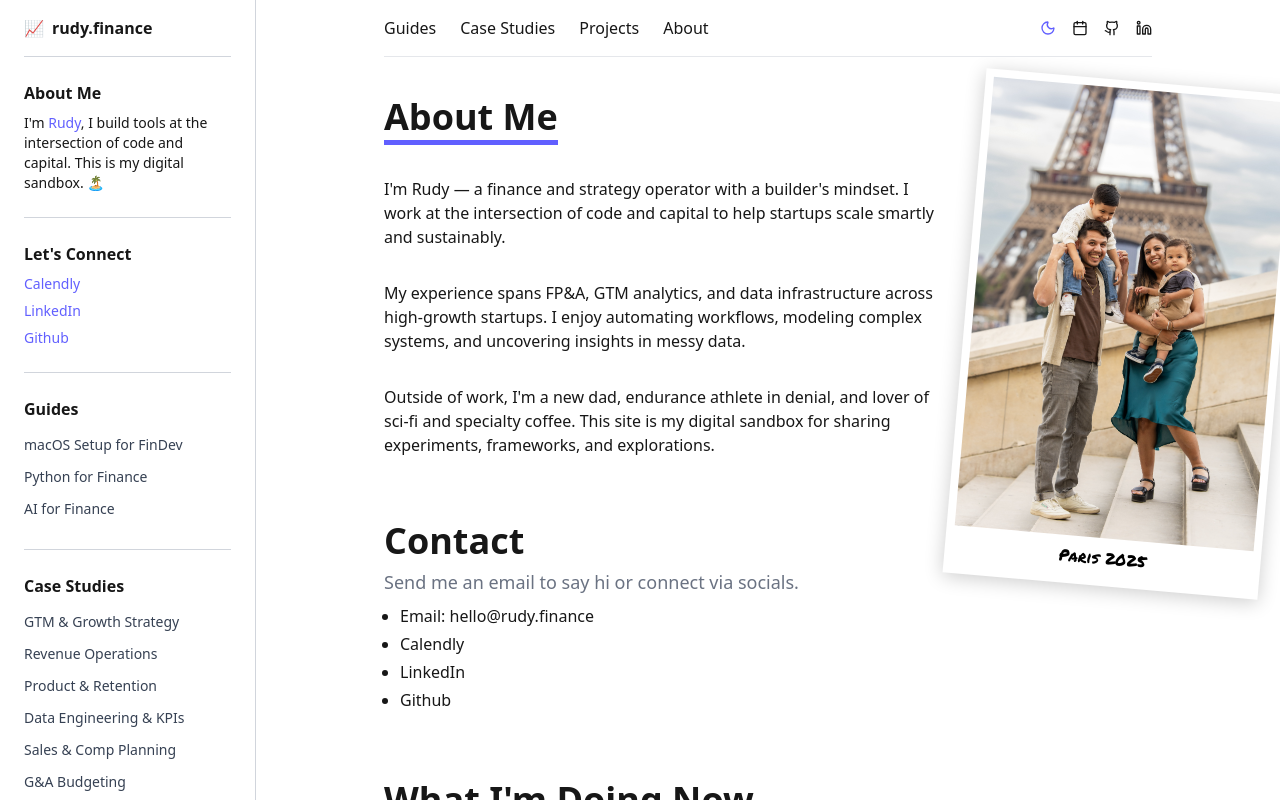
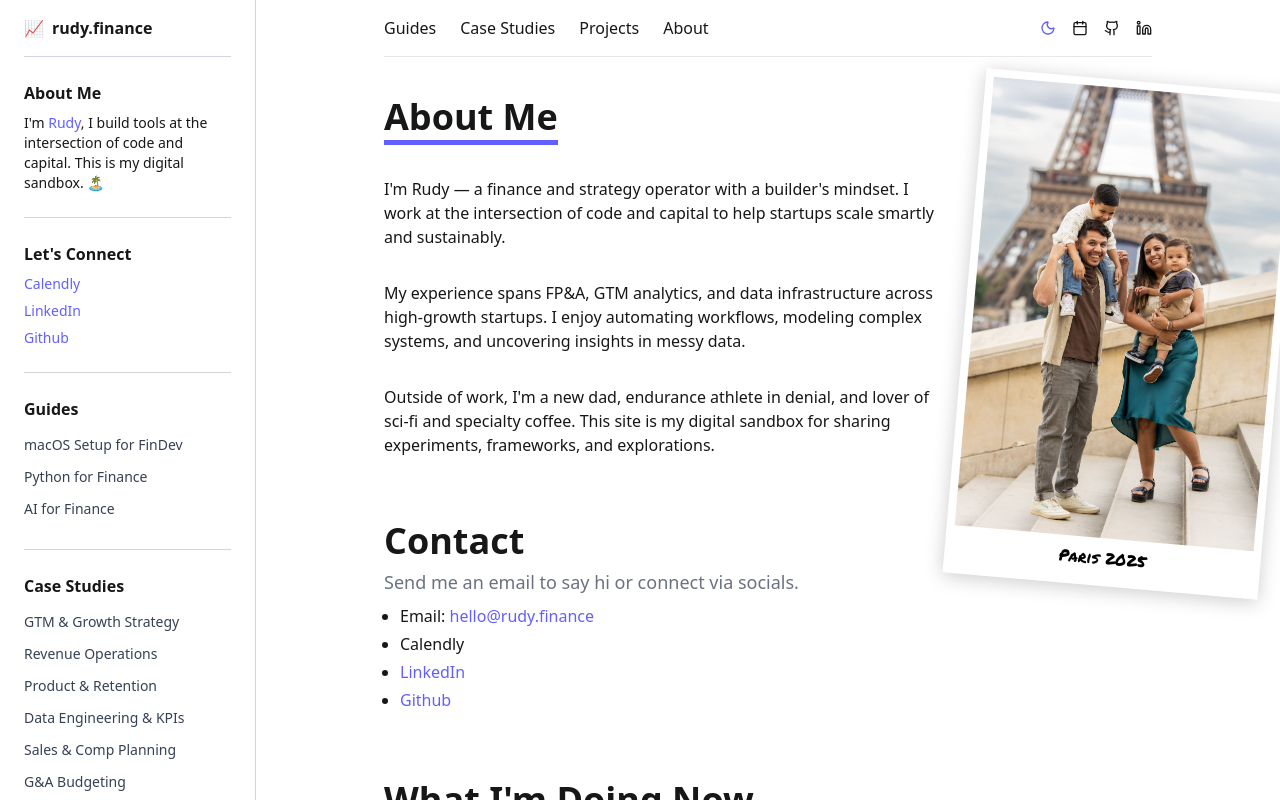
Before and after one commit to rudymdc/rudy-dot-finance, a Next.js app: page /me in a window 1280 px wide. Built offline with nearby package versions, Linux system fonts and the light colour scheme.

Commit message:
update links v2

```diff
--- a/app/me/page.js
+++ b/app/me/page.js
@@ -1,5 +1,6 @@
 import { Permanent_Marker } from "next/font/google"
 import Image from "next/image";
+import Link from "next/link";
 
 const permanentMarker = Permanent_Marker({
   weight: "400",
@@ -46,10 +47,10 @@ export default function MePage() {
           </p>
 
           <ul className="list-disc pl-4">
-            <li>Email: hello@rudy.finance</li>
+            <li>Email: <Link href="mailto:hello@rudy.financ" target="_blank" className="text-indigo-500 dark:text-indigo-400">hello@rudy.finance</Link></li>
             <li>Calendly</li>
-            <li>LinkedIn</li>
-            <li>Github</li>
+            <li><Link href="https://www.linkedin.com/in/rudy-martin-del-campo/" target="_blank" className="text-indigo-500 dark:text-indigo-400">LinkedIn</Link></li>
+            <li><Link href="https://github.com/rudymdc" target="_blank" className="text-indigo-500 dark:text-indigo-400">Github</Link></li>
           </ul>
         </div>
 
@@ -60,11 +61,11 @@ export default function MePage() {
           </p>
 
           <ul className="list-disc pl-4">
-            <li>Reading Poor Charlie&apos;s Almanac</li>
-            <li>Playing Legend of Zelda</li>
-            <li>Exploring HyperEVM</li>
-            <li>Refurbishing an MPC 2000XL</li>
-            <li>Learning how to landscape and lay new sod</li>
+            <li>Reading <Link href="https://press.stripe.com/poor-charlies-almanack" target="_blank" className="text-indigo-500 dark:text-indigo-400">Poor Charlie&apos;s Almanac</Link></li>
+            <li>Playing <Link href="https://zelda.nintendo.com/tears-of-the-kingdom/ca/" target="_blank" className="text-indigo-500 dark:text-indigo-400">Legend of Zelda: Tears of the Kingdom</Link></li>
+            <li>Exploring <Link href="https://hyperliquid.gitbook.io/hyperliquid-docs/for-developers/hyperevm" target="_blank" className="text-indigo-500 dark:text-indigo-400">HyperEVM</Link></li>
+            <li>Refurbishing an <Link href="https://www.soundonsound.com/reviews/akai-mpc2000xl" target="_blank" className="text-indigo-500 dark:text-indigo-400">MPC 2000XL</Link></li>
+            <li>Learning how to landscape and <Link href="https://thegrassoutlet.com/grass-care/" target="_blank" className="text-indigo-500 dark:text-indigo-400">lay new sod</Link></li>
           </ul>
         </div>
 
```
